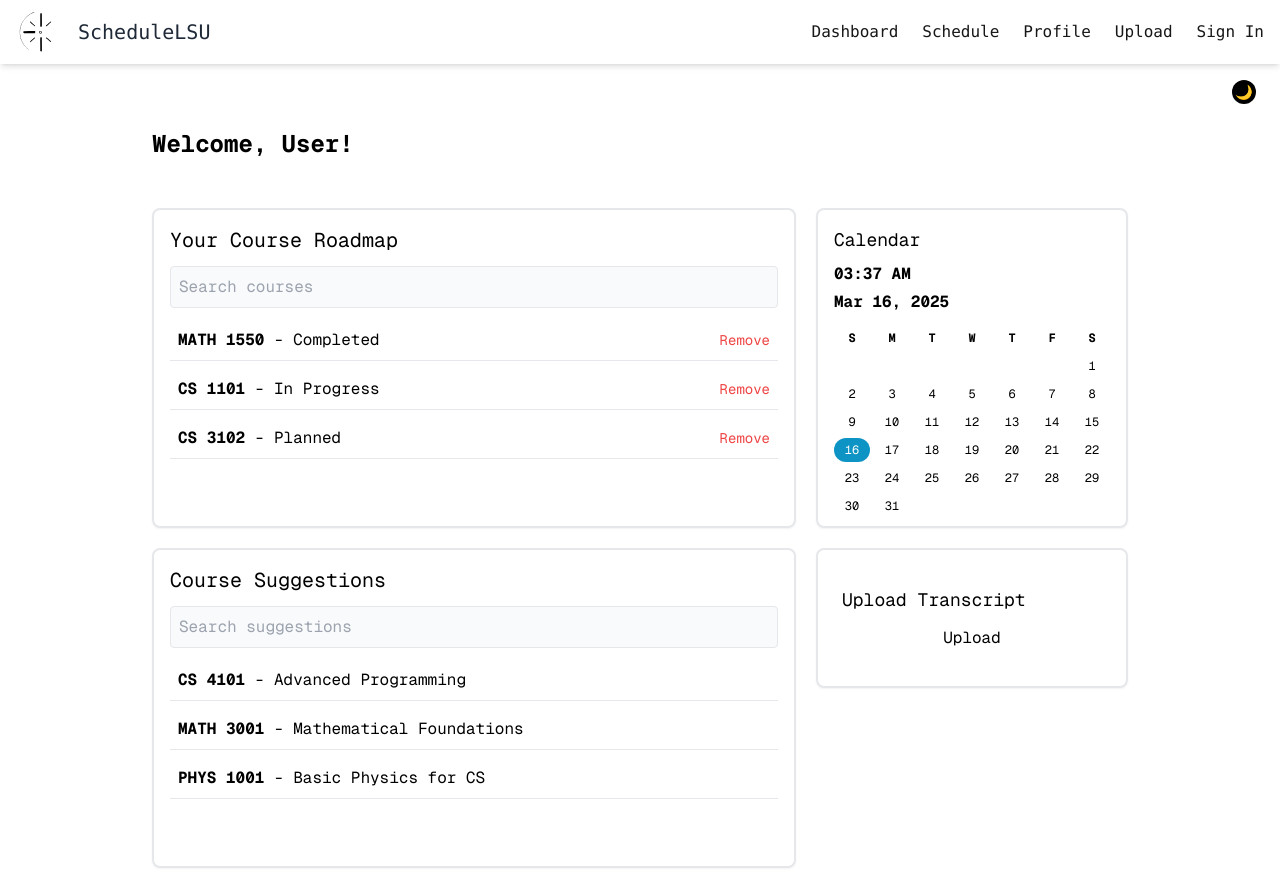
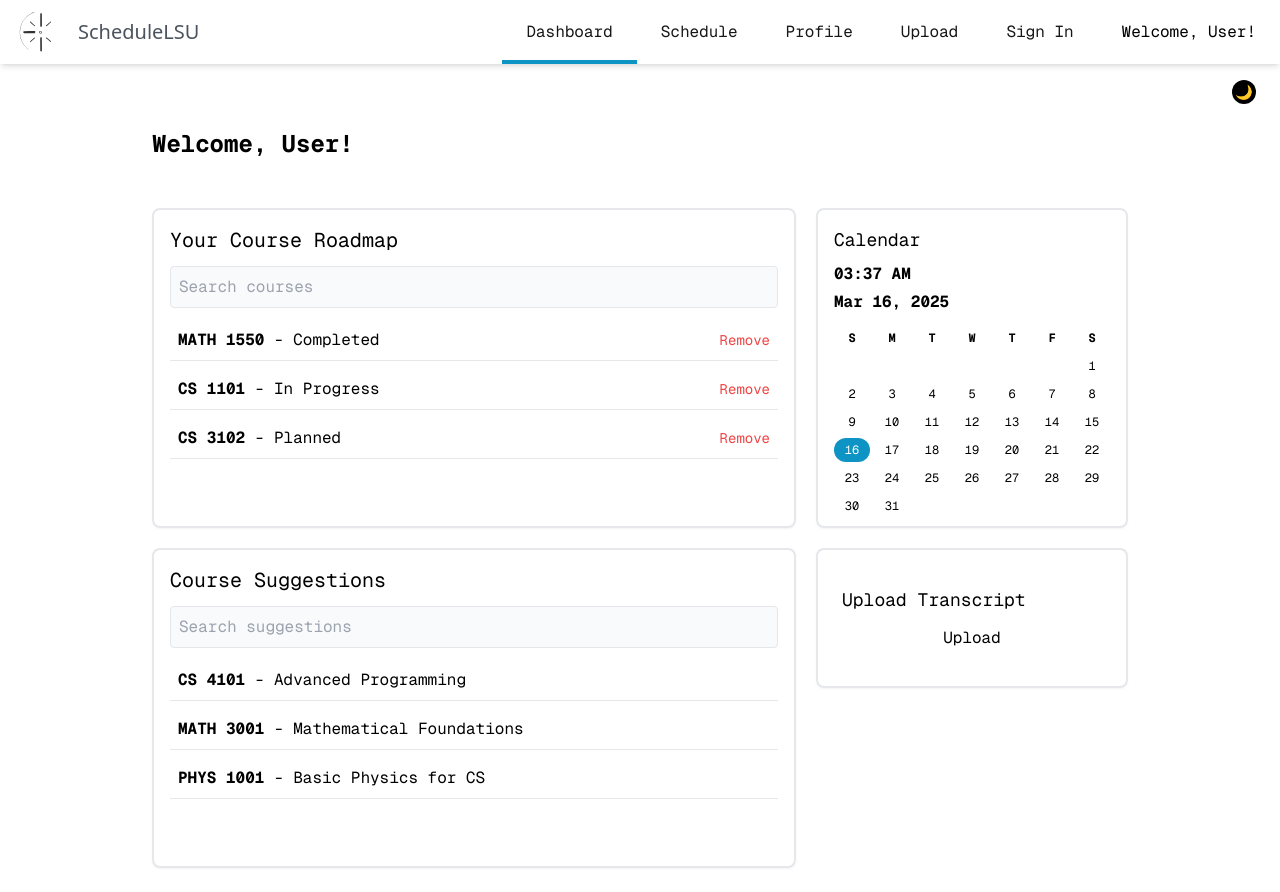
Before and after one commit to CSC-3380-Spring-2025/Team-16, a Next.js app: page /dashboard in a window 1280 px wide. Built offline with nearby package versions, Linux system fonts and the light colour scheme.

Commit message:
NavBar Improvements

```diff
--- a/app/global/components/NavBar.tsx
+++ b/app/global/components/NavBar.tsx
@@ -2,16 +2,20 @@
 
 import Image from "next/image";
 import Link from "next/link";
+import { usePathname } from "next/navigation";
 import { useState } from "react";
 
 const NavBar = () => {
   const [isOpen, setIsOpen] = useState(false);
+  const pathname = usePathname();
+
+  const blueColor = "#0d93c4";
 
   return (
     <>
-      <nav className="w-full fixed top-0 left-0 z-50 bg-white shadow-md h-16 p-4 flex justify-between items-center font-mono">
-        {/* Logo Section (Clicking the logo bring you to the homepage) */}
-        <Link href="/" className="flex items-center space-x-3">
+      <nav className="w-full fixed top-0 left-0 z-50 bg-white shadow-md h-16 flex justify-between items-center font-[family-name:var(--font-geist-mono)]">
+        {/* Logo Section */}
+        <Link href="/" className="flex items-center space-x-3 h-full px-4 hover:opacity-80 transition-opacity">
           <Image
             src="/logo.svg"
             alt="Logo"
@@ -19,41 +23,127 @@ const NavBar = () => {
             height={50}
             className="object-contain rotate-90 cursor-pointer"
           />
-          <span className="text-xl text-gray-800">ScheduleLSU</span>
+          <span className="text-xl text-gray-800 font-sans">ScheduleLSU</span>
         </Link>
+
+        {/* Desktop Navigation */}
+        <div className="flex items-center h-full">
+          <div className="hidden md:flex h-full">
+            <Link
+              href="/dashboard"
+              className={`nav-link h-full px-6 flex items-center hover:bg-blue-50 transition-colors relative group ${pathname === '/dashboard' ? 'active' : ''}`}
+            >
+              Dashboard
+              <div className="absolute bottom-0 left-0 w-full h-1" style={{ backgroundColor: blueColor, opacity: pathname === '/dashboard' ? 1 : 0 }}></div>
+            </Link>
+            <Link
+              href="/myschedule"
+              className={`nav-link h-full px-6 flex items-center hover:bg-blue-50 transition-colors relative group ${pathname === '/myschedule' ? 'active' : ''}`}
+            >
+              Schedule
+              <div className="absolute bottom-0 left-0 w-full h-1" style={{ backgroundColor: blueColor, opacity: pathname === '/myschedule' ? 1 : 0 }}></div>
+            </Link>
+            <Link
+              href="/user"
+              className={`nav-link h-full px-6 flex items-center hover:bg-blue-50 transition-colors relative group ${pathname === '/user' ? 'active' : ''}`}
+            >
+              Profile
+              <div className="absolute bottom-0 left-0 w-full h-1" style={{ backgroundColor: blueColor, opacity: pathname === '/user' ? 1 : 0 }}></div>
+            </Link>
+            <Link
+              href="/upload"
+              className={`nav-link h-full px-6 flex items-center hover:bg-blue-50 transition-colors relative group ${pathname === '/upload' ? 'active' : ''}`}
+            >
+              Upload
+              <div className="absolute bottom-0 left-0 w-full h-1" style={{ backgroundColor: blueColor, opacity: pathname === '/upload' ? 1 : 0 }}></div>
+            </Link>
+          </div>
+
+          {/* Sign In & Welcome */}
+          <div className="hidden md:flex h-full items-center">
+            <Link
+              href="/login"
+              className={`nav-link h-full px-6 flex items-center hover:bg-blue-50 transition-colors relative group ${pathname === '/login' ? 'active' : ''}`}
+            >
+              Sign In
+              <div className="absolute bottom-0 left-0 w-full h-1" style={{ backgroundColor: blueColor, opacity: pathname === '/login' ? 1 : 0 }}></div>
+            </Link>
+            <div className="h-full px-6 flex items-center">
+              <span className="text-black">Welcome, User!</span>
+            </div>
+          </div>
+        </div>
 
         {/* Mobile Menu Button */}
         <button
-          className="md:hidden p-2 rounded focus:outline-none focus:ring-2 focus:ring-gray-300"
+          className="md:hidden p-4 h-full focus:outline-none hover:bg-blue-50 transition-colors relative group"
           onClick={() => setIsOpen(!isOpen)}
         >
-          {isOpen ? "✖" : "☰"} {/* Unicode icons for open/close */}
+          {isOpen ? "✖" : "☰"}
+          <div className="absolute bottom-0 left-0 w-full h-1" style={{ backgroundColor: blueColor, opacity: 0 }}></div>
         </button>
 
-        {/* Navigation Links */}
-        <div className="md:flex space-x-6 hidden">
-          <Link href="/dashboard" className="nav-link">Dashboard</Link>
-          <Link href="/myschedule" className="nav-link">Schedule</Link>
-          <Link href="/user" className="nav-link">Profile</Link>
-          <Link href="/upload" className="nav-link">Upload</Link>
-          <Link href="/login" className="nav-link">Sign In</Link>
+        {/* Mobile Menu */}
+        <div className={`absolute top-16 left-0 w-full bg-white shadow-md flex flex-col md:hidden z-50 transition-all duration-300 ${isOpen ? 'opacity-100 translate-y-0' : 'opacity-0 -translate-y-2 pointer-events-none'}`}>
+          <div className="px-6 py-4 text-black bg-blue-50 font-medium">
+            Welcome, User!
+          </div>
+          <div className="border-t border-gray-200"></div>
+          <Link
+            href="/dashboard"
+            className="nav-link px-6 py-5 hover:bg-blue-50 relative group border-b border-gray-200"
+            onClick={() => setIsOpen(false)}
+          >
+            Dashboard
+            <div className="absolute bottom-0 left-0 right-0 h-1" style={{ backgroundColor: blueColor, opacity: 0 }}></div>
+          </Link>
+          <Link
+            href="/myschedule"
+            className="nav-link px-6 py-5 hover:bg-blue-50 relative group border-b border-gray-200"
+            onClick={() => setIsOpen(false)}
+          >
+            Schedule
+            <div className="absolute bottom-0 left-0 right-0 h-1" style={{ backgroundColor: blueColor, opacity: 0 }}></div>
+          </Link>
+          <Link
+            href="/user"
+            className="nav-link px-6 py-5 hover:bg-blue-50 relative group border-b border-gray-200"
+            onClick={() => setIsOpen(false)}
+          >
+            Profile
+            <div className="absolute bottom-0 left-0 right-0 h-1" style={{ backgroundColor: blueColor, opacity: 0 }}></div>
+          </Link>
+          <Link
+            href="/upload"
+            className="nav-link px-6 py-5 hover:bg-blue-50 relative group border-b border-gray-200"
+            onClick={() => setIsOpen(false)}
+          >
+            Upload
+            <div className="absolute bottom-0 left-0 right-0 h-1" style={{ backgroundColor: blueColor, opacity: 0 }}></div>
+          </Link>
+          <Link
+            href="/login"
+            className="nav-link px-6 py-5 hover:bg-blue-50 relative group"
+            onClick={() => setIsOpen(false)}
+          >
+            Sign In
+            <div className="absolute bottom-0 left-0 right-0 h-1" style={{ backgroundColor: blueColor, opacity: 0 }}></div>
+          </Link>
         </div>
-
-        {/* Mobile Menu */}
-        {isOpen && (
-          <div className="absolute top-16 left-0 w-full bg-white shadow-md p-4 flex flex-col space-y-4 md:hidden z-50">
-            <Link href="/dashboard" className="nav-link" onClick={() => setIsOpen(false)}>Dashboard</Link>
-            <Link href="/myschedule" className="nav-link" onClick={() => setIsOpen(false)}>Schedule</Link>
-            <Link href="/user" className="nav-link" onClick={() => setIsOpen(false)}>Profile</Link>
-            <Link href="/upload" className="nav-link" onClick={() => setIsOpen(false)}>Upload</Link>
-            <Link href="/login" className="nav-link" onClick={() => setIsOpen(false)}>Sign In</Link>
-          </div>
-        )}
       </nav>
 
-      {/* Push Content Down */}
-      <div className="pt-16">
-      </div>
+      {/* Spacer */}
+      <div className="pt-16"></div>
+
+      <style jsx global>{`
+        .group:hover div[style*="background-color: #0d93c4"] {
+          opacity: 1 !important;
+          transition: opacity 200ms ease;
+        }
+        .active div[style*="background-color: #0d93c4"] {
+          opacity: 1 !important;
+        }
+      `}</style>
     </>
   );
 };
```
